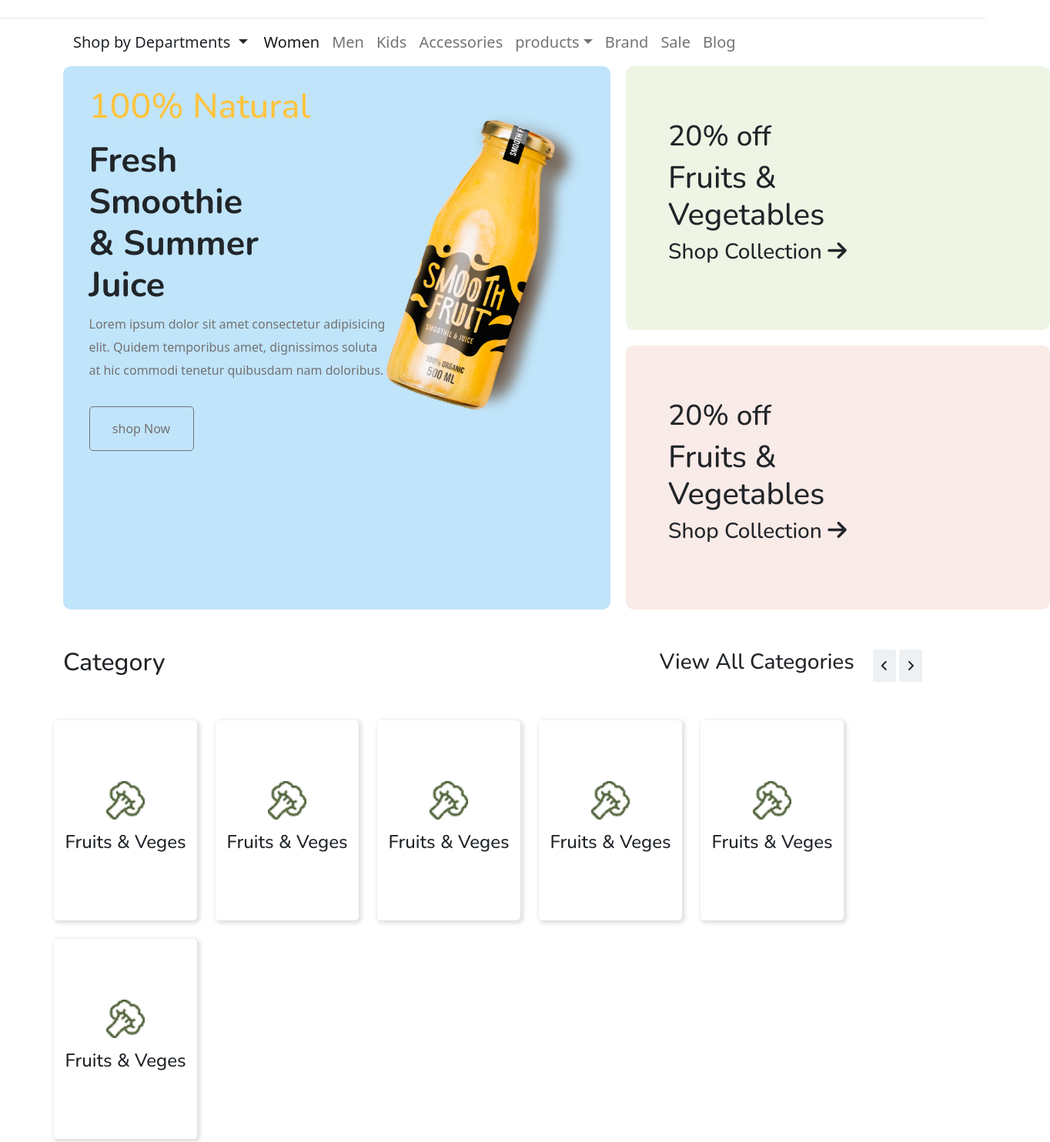
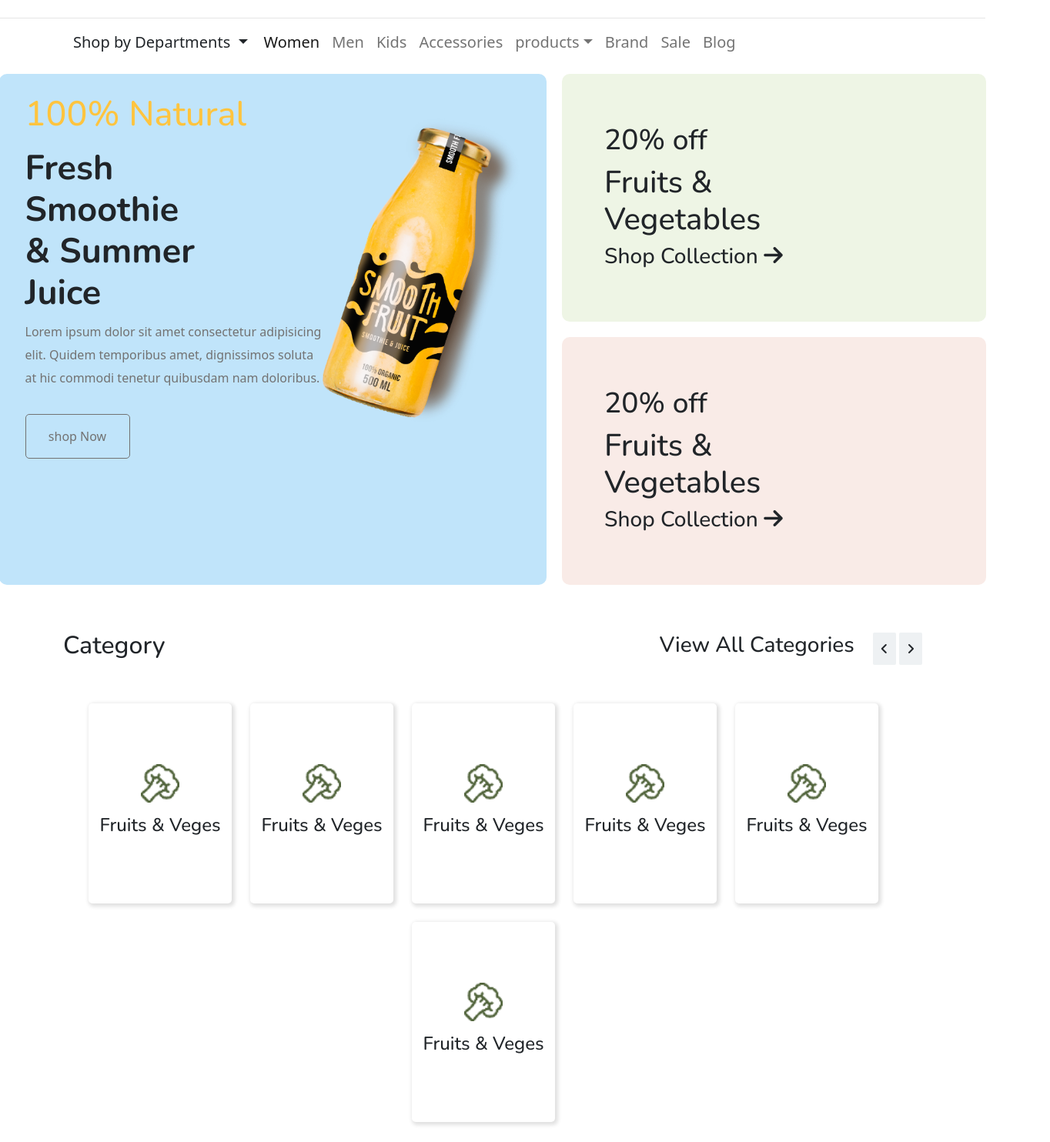
Before and after one commit to rameesc/web-desening-day-1, a plain HTML site: page index.html in a window 1280 px wide. Shown: the part 116-1600 px from the top of the page at 77% size, 1364 px wide, since content can reach past the window. Drawn offline with nearby package versions, Linux system fonts and the light colour scheme.

Commit message:
response

```diff
--- a/assets/styles/index.css
+++ b/assets/styles/index.css
@@ -94,13 +94,16 @@ h1,h2,h3,h4,h5{
 
 }
 .grid-col{
-    width: 100%;
-    min-height: 706px;
+    /* width: 100%; */
+    /* min-height: 706px; */
     display: grid;
+    justify-content: center;
+    padding: 10px;
     grid-template-areas:
     "one"
     "two"
     "three";
+
     gap: 20px;
 
 
@@ -116,7 +119,7 @@ h1,h2,h3,h4,h5{
    background-color:#c0e4fa;
    grid-area: one;
    min-height: 664px;
-   /* width: min(100%,511px); */
+   width: min(100%,511px);
 
 
 }
@@ -362,7 +365,7 @@ color: var(--light-dark-color);
 }
 .cart-img{
     position: relative;
-    width: 210px;
+    width: 260px;
     height: 210px;
     margin: 15px;
     background-color: #ccf1f850;
@@ -405,11 +408,13 @@ color: var(--light-dark-color);
     background-image: url(../images/bg-img.png);
     background-repeat: no-repeat;
     background-position-x: right;
+    width: min(650px,100%);
+    border-radius: 5px;
 
-    border-radius: 5px;
     padding: 30px;
 }
 .ice-offer>div:nth-child(2){
+    width: min(650px,100%);
     background-color:rgb(174, 214, 238);
     background-image: url(../images/bg-img.png);
     background-repeat: no-repeat;
@@ -417,6 +422,8 @@ color: var(--light-dark-color);
     border-radius: 5px;
     padding: 30px;
 }
+
+
 .discount{
     border: 10px;
     background-color: #d2edfd;
@@ -638,6 +645,7 @@ margin-top: 20px;
 
 
      }
+
  }
 
 @media screen and (max-width:460px){
@@ -681,9 +689,12 @@ margin-top: 20px;
 
 @media screen and (min-width:1143px){
     .grid-col{
-        min-height: 706px;
 
+
+       width: 100%;
         display: grid;
+        justify-content: center;
+
         grid-template-areas:
         "one two"
         "one three"
@@ -698,7 +709,7 @@ margin-top: 20px;
 
     }
     .grid-col .item1{
-        width: 711px;
+        width:711px ;
 
     }
     .grid-col .item2{
@@ -743,6 +754,7 @@ margin-top: 20px;
 
 
 
+
 }
 
 
--- a/index.html
+++ b/index.html
@@ -270,28 +270,28 @@
                 <span><i class="fa-solid fa-angle-right"></i></span>
               </div>
             </div>
-            <div class="row my-5 d-flex gap-4 category-items">
-              <div class="col-lg-2 col-md-3">
+            <div class="row my-5 d-flex align-items-center justify-content-center gap-4 category-items">
+              <div class="col-lg-2 col-12 col-sm-5 col-md-3">
                 <img src="./assets/images/category.icon.png" alt="">
                 <h4>Fruits & Veges</h4>
               </div>
-              <div class="col-lg-2 col-md-3">
+              <div class="col-lg-2  col-12 col-sm-5 col-md-3">
                 <img src="./assets/images/category.icon.png" alt="">
                 <h4>Fruits & Veges</h4>
               </div>
-              <div class="col-lg-2 col-md-3">
+              <div class="col-lg-2  col-12 col-sm-5 col-md-3">
                 <img src="./assets/images/category.icon.png" alt="">
                 <h4>Fruits & Veges</h4>
               </div>
-              <div class="col-lg-2 col-md-3">
+              <div class="col-lg-2  col-12 col-sm-5 col-md-3">
                 <img src="./assets/images/category.icon.png" alt="">
                 <h4>Fruits & Veges</h4>
               </div>
-              <div class="col-lg-2 col-md-3">
+              <div class="col-lg-2  col-12 col-sm-5 col-md-3">
                 <img src="./assets/images/category.icon.png" alt="">
                 <h4>Fruits & Veges</h4>
               </div>
-              <div class="col-lg-2 col-md-3">
+              <div class="col-lg-2  col-12 col-sm-5 col-md-3">
                 <img src="./assets/images/category.icon.png" alt="">
                 <h4>Fruits & Veges</h4>
               </div>
@@ -314,7 +314,7 @@
                 <span><i class="fa-solid fa-angle-right"></i></span>
               </div>
             </div>
-            <div class="row my-5 d-flex gap-4 new-arrived">
+            <div class="row my-5 d-flex gap-3 align-items-center justify-content-center new-arrived">
               <div class="col-lg-3 col-md-4">
                 <img src="./assets/images/arrival-1.jpg" alt="">
                <div class="">
@@ -375,7 +375,7 @@
 
           </div>
           <div class="row" id="nav-tabContent">
-            <div  class="row d-flex gap-lg-5 gap-4 flex-wrap my-5 fade show active" id="home" role="tabpanel" aria-labelledby="nav-home-tab">
+            <div  class="row  d-flex gap-lg-5 gap-4 flex-wrap my-5 fade show active" id="home" role="tabpanel" aria-labelledby="nav-home-tab">
               <div class="col-lg-3 col-md-5  col-12">
                 <div class="card " >
                   <div class="cart-img">
@@ -574,8 +574,8 @@
       </section>
       <section class="container-fluid">
         <div class="container">
-          <div class="row gap-5 ice-offer">
-            <div class="col-lg-5">
+          <div class="row row-cols-lg-2  row-cols-md-2 row-cols-sm-2 row-cols-2 gap-2 ice-offer">
+            <div class="col">
               <div>
                 <h2>Upto 25% off</h2>
                 <h1>Luxa Dark Chocolate</h1>
@@ -583,7 +583,7 @@
                 <button>SHOW NOW</button>
               </div>
             </div>
-            <div class="col-lg-5">
+            <div class="col">
               <div>
                 <h2>Upto 25% off</h2>
                 <h1>Luxa Dark Chocolate</h1>
```
